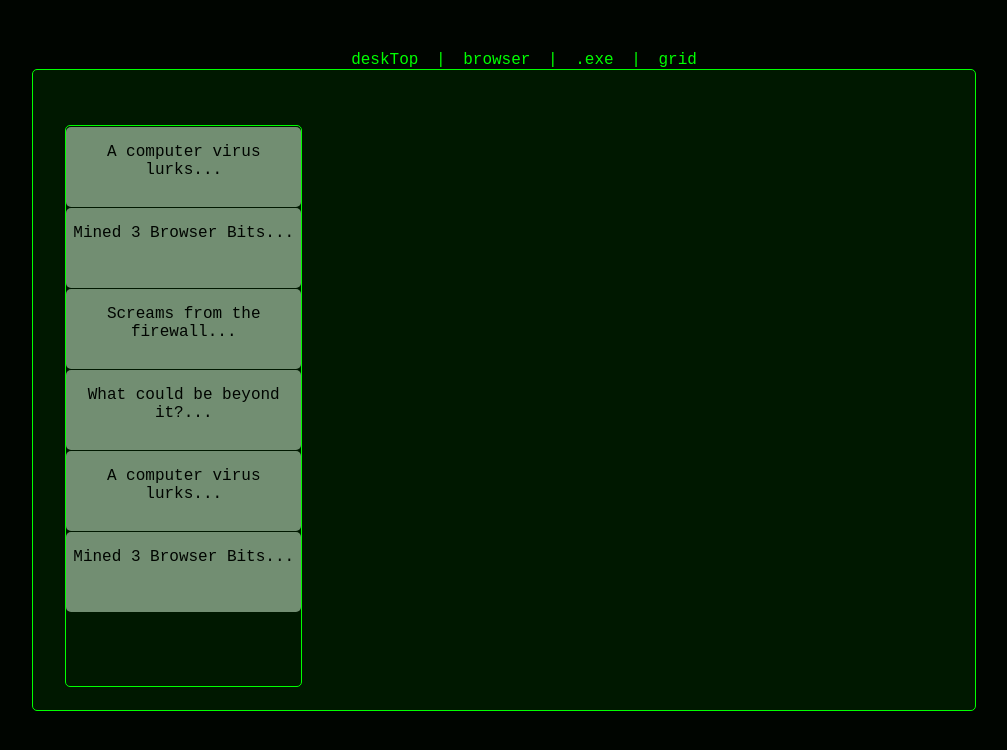
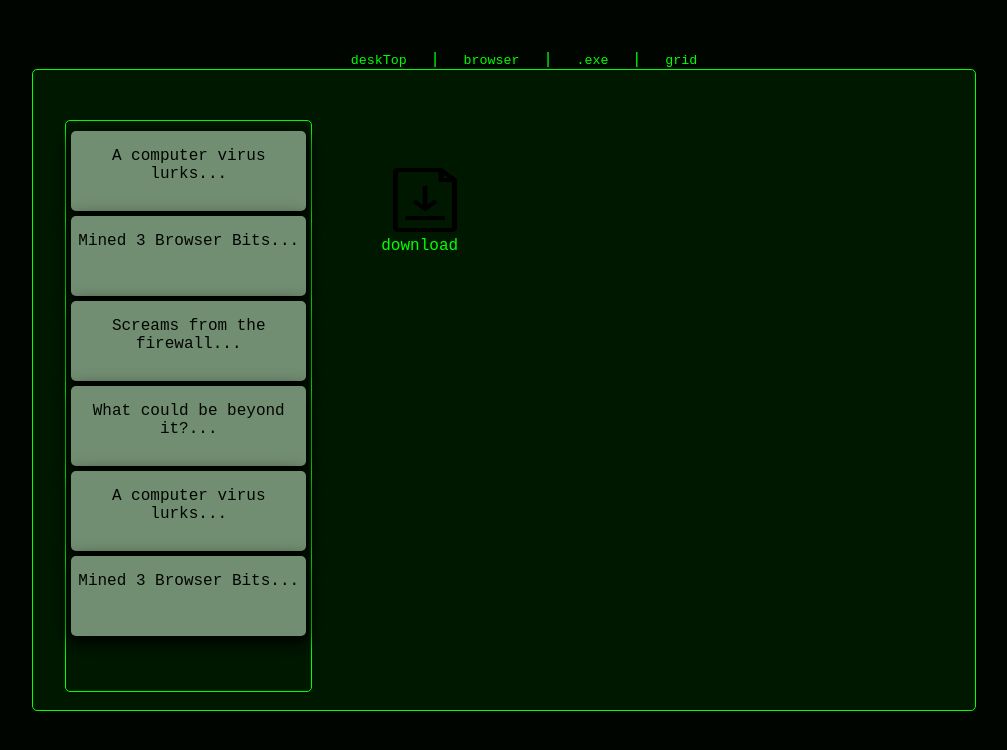
Before and after one commit to oneal26/init, a plain HTML site: page index2.html in a window 1280 px wide. Shown: the whole page, without its empty margins (136-1143 px from the left). Drawn offline with Linux system fonts and the light colour scheme.

Commit message:
Added deskTop styling

```diff
--- /dev/null
+++ b/dimRoom.js
@@ -0,0 +1,24 @@
+let linkDeskTop = document.querySelector("#zeldaDeskTop");
+let linkBrowser = document.querySelector("#zeldaBrowser");
+let linkExe = document.querySelector("#zeldaExe");
+let linkGrid = document.querySelector("#zeldaGrid");
+
+linkDeskTop.addEventListener("click", function(e){
+    e.preventDefault();
+    window.location.href = "deskTop.html";
+})
+
+linkBrowser.addEventListener("click", function(e){
+    e.preventDefault();
+    window.location.href = "browser.html";
+})
+
+linkExe.addEventListener("click", function(e){
+    e.preventDefault();
+    window.location.href = "exe.html";
+})
+
+linkGrid.addEventListener("click", function(e){
+    e.preventDefault();
+    window.location.href = "box-for-movement.html";
+})
--- a/dimroom.css
+++ b/dimroom.css
@@ -36,6 +36,7 @@ li{
     border-radius: 5px;
     margin-left:2em;
     margin-top:2em;
+    padding:5px;
 }
 
 #event{
@@ -45,9 +46,48 @@ li{
     height:5em;
     margin:auto;
     float:left;
-    margin-top: 1px;
+    margin-top: 5px;
+    box-shadow: 0 4px 8px 0 #000500, 0 6px 20px 0 #000500;
 }
 
 p{
     color:#000500;
 }
+
+button{
+    font-family: 'VT323', monospace;
+    text-decoration: none;
+    color:lime;
+    background-color: #000500;
+    outline:none;
+    border:none;
+}
+
+button:active{
+    font-family: 'VT323', monospace;
+    text-decoration: none;
+    color:#003200;
+}
+
+.iconBox{
+    float: left;
+    margin-bottom:0px;
+}
+
+#jadenSmith{
+    margin-top: 5em;
+    margin-left: 5em;
+    height:4em;
+    width:4em;
+}
+
+#jadenSmith:hover{
+    height:4em;
+    width:4em;
+    box-shadow: 0 4px 8px 0 white, 0 6px 20px 0 white;
+}
+
+.iconTxt{
+    color:lime;
+    margin-left: 4.3em;
+}
--- a/index2.html
+++ b/index2.html
@@ -8,20 +8,20 @@
     <link rel="stylesheet" href="dimroom.css">
 </head>
 <body>
-    <navbar>
+    <nav>
 
         <ul>
 
-        <li>deskTop</li>
+        <li><button id="zeldaDeskTop">deskTop</button></li>
         <span>|</span>
-        <li>browser</li>
+        <li><button id="zeldaBrowser">browser</button></li>
         <span>|</span>
-        <li>.exe</li>
+        <li><button id="zeldaExe">.exe</button></li>
         <span>|</span>
-        <li>grid</li>
+        <li><button id="zeldaGrid">grid</button></li>
 
         </ul>
-    </navbar>
+    </nav>
     <div id="screen">
         <div id="notifs">
             <!-- this will be one div looping through events() and showing whenever a new one appears -->
@@ -32,10 +32,21 @@
             <div id="event"><p>A computer virus lurks...</p></div>
             <div id="event"><p>Mined 3 Browser Bits...</p></div>
         </div>
+        <div class="iconBox">
+            <img src="download.png" alt="download icon" id="jadenSmith">
+            <br>
+            <span class="iconTxt">download</span>
+        </div>
+
+
+
+
+
+
     </div>
 
 
 
-    <script src="rain.js"></script>
+    <script src="dimRoom.js"></script>
 </body>
 </html>
```
Also changed, not shown: box-for-movement.html (+4 -1 lines), download.png (added), rain.js (deleted), 1 other file.
